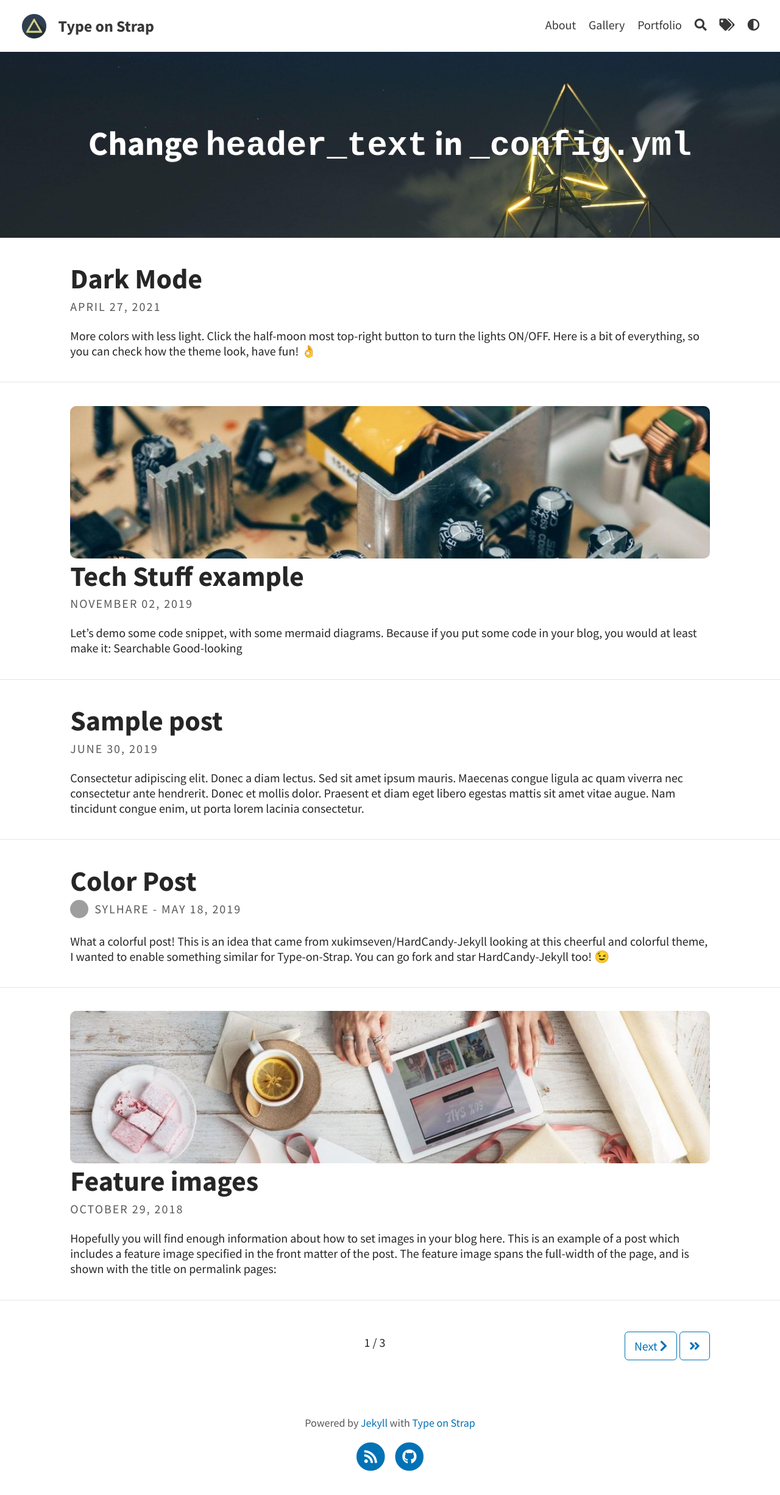
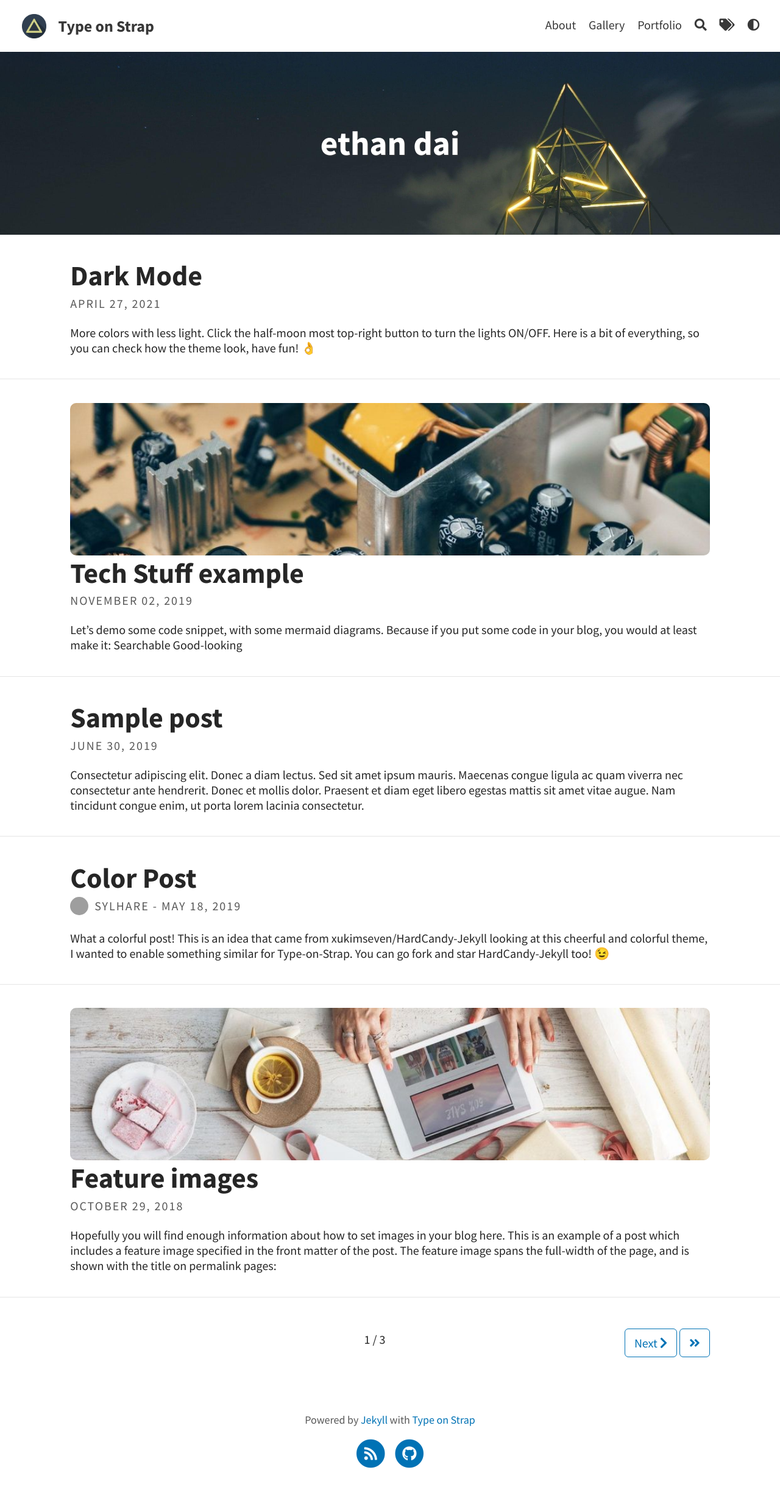
Before and after one commit to ethandai1024/ethandai1024.github.io, a Jekyll site: the page built from index.html, in a window 1280 px wide. Shown: the whole page at 61% size. Built offline with Jekyll 4.4.1, drawn with Linux system fonts in a browser that asks for light colours; the list of posts is cut into pages by our own code; part of the change alters nothing that is shown; grey boxes are pictures that could not be loaded.

Commit message:
Update title

```diff
--- a/_config.yml
+++ b/_config.yml
@@ -1,6 +1,6 @@
 # SITE CONFIGURATION
-baseurl: "/Type-on-Strap"
-url: "https://sylhare.github.io"
+baseurl: "/"
+url: "https://ethandai1024.github.io"
 
 # THEME-SPECIFIC CONFIGURATION
 title: Type on Strap                                    # site's title
@@ -9,7 +9,7 @@ avatar: assets/img/triangle.png                         # Empty for no avatar in
 favicon: assets/favicon.ico                             # Icon displayed in the tab
 
 # Header and footer text
-header_text: Change <code>header_text</code> in <code>_config.yml</code>  # Change Blog header text
+header_text: ethan dai  # Change Blog header text
 header_feature_image: assets/img/header/triangular.jpeg
 header_feature_image_responsive: true
 footer_text: >
```
